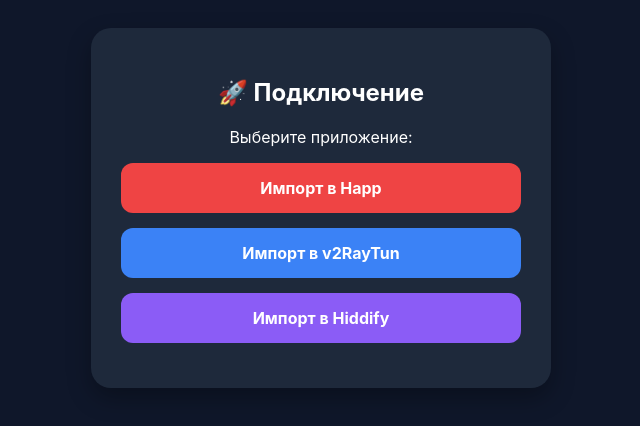
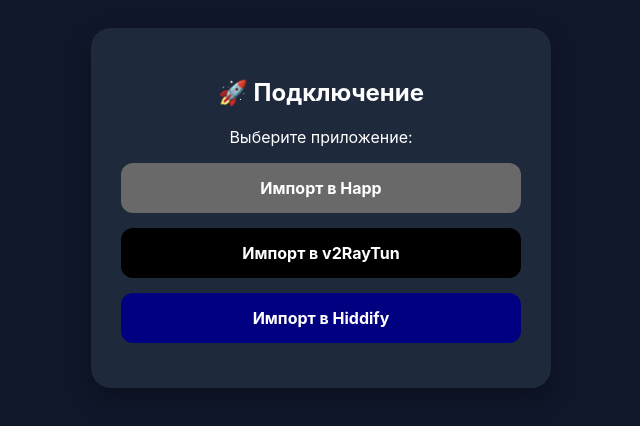
Before and after one commit to Mishenka1/mihavpn, a plain HTML site: page index.html in a window 1280 px wide. Shown: the whole page, without its empty margins (319-959 px from the left). Drawn offline with Linux system fonts and the light colour scheme.

Commit message:
Update index.html

```diff
--- a/index.html
+++ b/index.html
@@ -8,9 +8,9 @@
         body { font-family: -apple-system, system-ui, sans-serif; background: #0f172a; color: white; text-align: center; padding: 20px; }
         .card { background: #1e293b; padding: 30px; border-radius: 20px; max-width: 400px; margin: auto; box-shadow: 0 10px 25px rgba(0,0,0,0.3); }
         .btn { display: block; padding: 15px; margin: 15px 0; border-radius: 12px; text-decoration: none; color: white; font-weight: bold; transition: 0.2s; }
-        .happ { background: #ef4444; }
-        .v2ray { background: #3b82f6; }
-        .hiddify { background: #8b5cf6; }
+        .happ { background: #696969; }
+        .v2ray { background: #000000; }
+        .hiddify { background: #000080; }
         .btn:active { transform: scale(0.98); }
     </style>
 </head>
```
